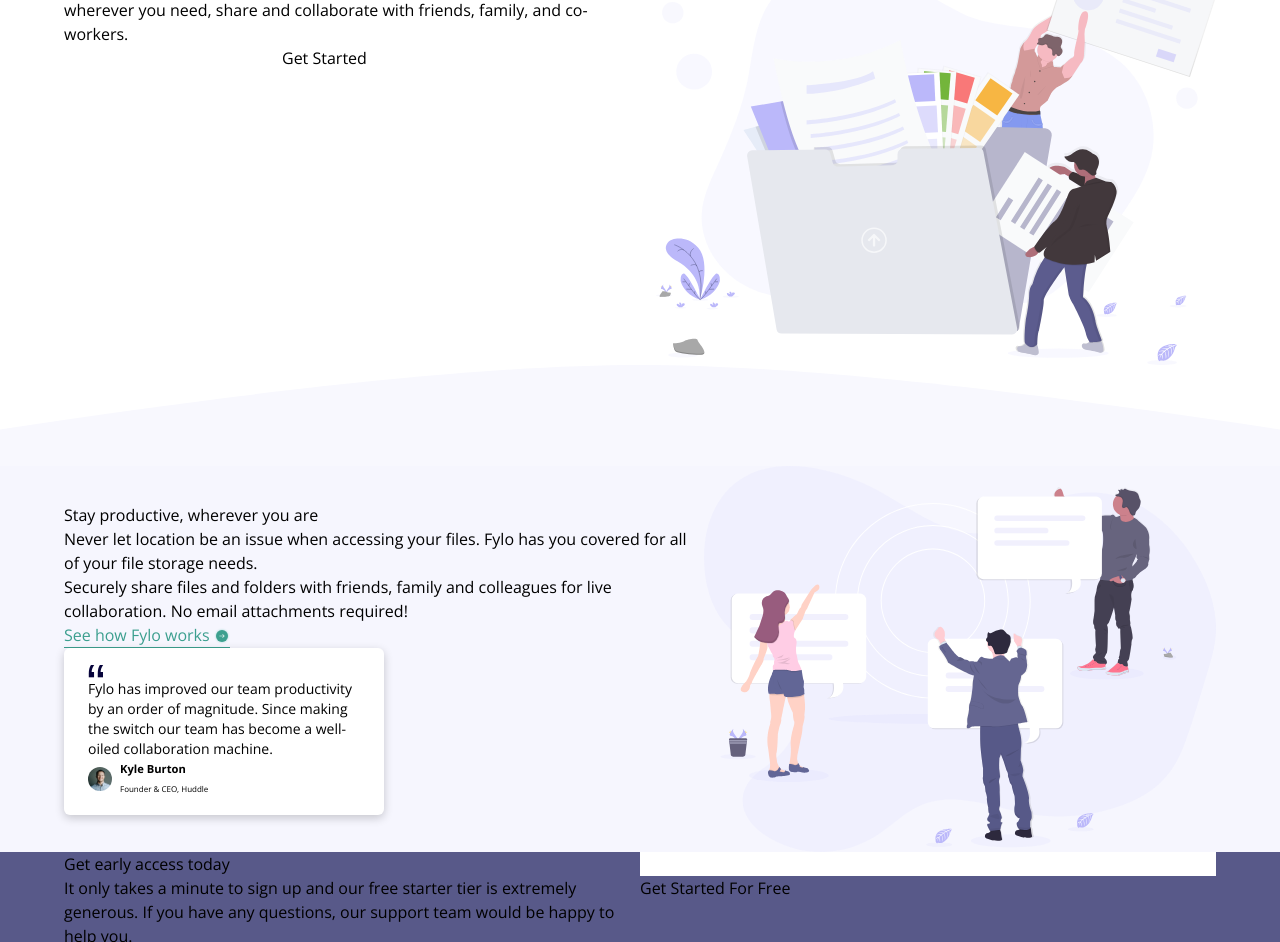
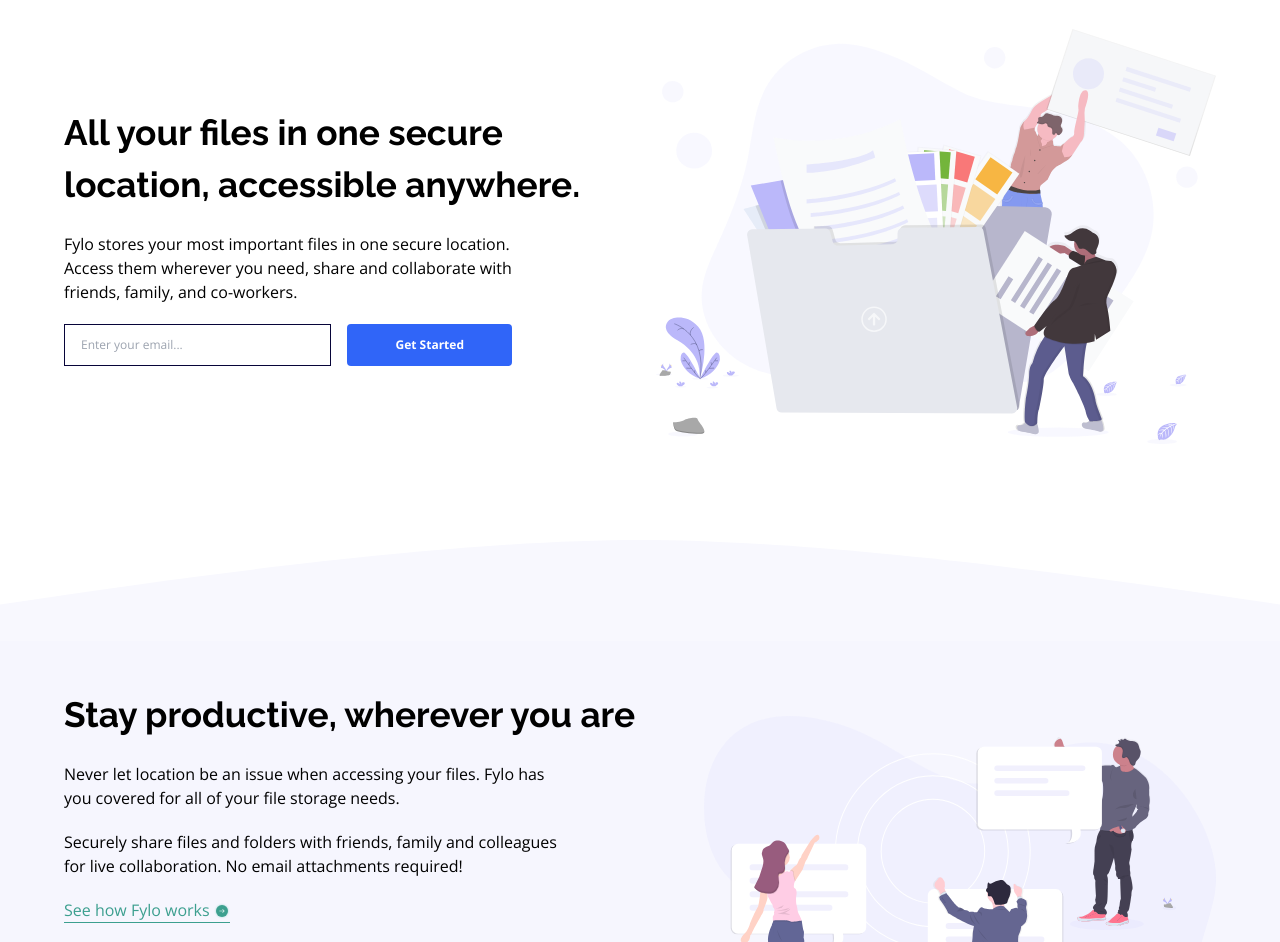
Before and after one commit to xup60521/Fylo-landing-page-with-two-column-layout, a website built with Vite: page index.html in a window 1280 px wide. Shown: the part 99-1041 px from the top of the page. Built offline with nearby package versions, Linux system fonts and the light colour scheme.

Commit message:
finish desktop styling

```diff
--- a/index.html
+++ b/index.html
@@ -12,39 +12,41 @@
 <body class="bg-white font-paragraph_sans">
     <!-- md:px-[5vw] -->
     <main class="w-full min-h-screen flex flex-col items-center">
-        <nav class="md:px-[5vw] flex items-center w-full gap-6">
-            <img src="/images/logo.svg" alt="logo" />
+        <nav class="md:px-[5vw] flex items-center w-full gap-12 py-8">
+            <img src="/images/logo.svg" alt="logo" class="h-8" />
             <div class="flex-grow"></div>
             <button class="text-c_Desaturated_Blue font-heading_btn_nav text-sm">Features</button>
             <button class="text-c_Desaturated_Blue font-heading_btn_nav text-sm">Team</button>
             <button class="text-c_Desaturated_Blue font-heading_btn_nav text-sm">Sign in</button>
         </nav>
-        <div class="w-full md:px-[5vw] grid grid-cols-2 gap-8">
-            <div class="flex flex-col">
-                <h1>All your files in one secure location, accessible anywhere.</h1>
-                <p>
+        <div class="w-full md:px-[5vw] grid grid-cols-2 gap-8 items-center py-8">
+            <div class="flex flex-col gap-5">
+                <h1 class="font-heading_btn_nav text-[2.2rem] font-bold md">All your files in one secure location,
+                    accessible anywhere.</h1>
+                <p class="pr-20">
                     Fylo stores your most important files in one secure location.
                     Access them wherever you need, share and collaborate with friends,
                     family, and co-workers.
                 </p>
-                <div class="flex gap-4">
-                    <input type="text">
-                    <button>Get Started</button>
+                <div class="flex gap-4 w-[80%]">
+                    <input placeholder="Enter your email..." type="text"
+                        class="min-w-0 border-[1px] border-c_Very_Dark_Blue px-4 py-3 text-xs flex-grow">
+                    <button class="text-xs bg-c_Bright_Blue text-white font-bold px-12 rounded">Get Started</button>
                 </div>
             </div>
             <div>
                 <img src="/images/illustration-1.svg" alt="">
             </div>
         </div>
-        <img src="/images/bg-curve-desktop.svg" alt="" class="w-full">
-        <div class="md:px-[5vw] bg-c_Light_Grayish_Blue w-full flex items-center">
-            <div class="flex flex-col flex-grow w-[60%]">
-                <h2>Stay productive, wherever you are</h2>
-                <p>
+        <img src="/images/bg-curve-desktop.svg" alt="" class="w-full mt-16">
+        <div class="md:px-[5vw] bg-c_Light_Grayish_Blue w-full flex items-center pt-12 pb-24">
+            <div class="flex flex-col flex-grow w-[60%] gap-5">
+                <h2 class="font-heading_btn_nav text-[2.2rem] font-bold">Stay productive, wherever you are</h2>
+                <p class="w-[80%]">
                     Never let location be an issue when accessing your files. Fylo has you
                     covered for all of your file storage needs.
                 </p>
-                <p>
+                <p class="w-[80%]">
                     Securely share files and folders with friends, family and colleagues for
                     live collaboration. No email attachments required!
                 </p>
@@ -52,37 +54,37 @@
                     class="flex items-center gap-1 text-c_Moderate_Cyan border-b-[1px] w-fit border-c_Moderate_Cyan">See
                     how Fylo works <img src="/images/icon-arrow.svg" alt="" class="translate-y-[1px]"></button>
                 <div
-                    class="bg-white rounded-md shadow-[0_3px_10px_rgb(0,0,0,0.2)] px-6 py-4 flex flex-col md:max-w-[20rem] text-sm">
-                    <img src="/images/icon-quotes.svg" class="w-4" alt="">
-                    <p>
+                    class="bg-white rounded-md shadow-[0_3px_10px_rgb(0,0,0,0.2)] mt-4 px-6 py-4 flex flex-col md:max-w-[18rem] text-sm gap-3">
+                    <img src="/images/icon-quotes.svg" class="w-3 translate-y-1" alt="">
+                    <p class="text-xs leading-5">
                         Fylo has improved our team productivity by an order of magnitude. Since
                         making the switch our team has become a well-oiled collaboration machine.
                     </p>
                     <div class="flex items-center gap-2">
                         <img src="/images/avatar-testimonial.jpg" class="size-6 rounded-full" alt="">
-                        <div class="flex flex-col">
-                            <span class="text-[0.7rem] font-bold">Kyle Burton</span>
-                            <span class="text-[0.5rem]">Founder & CEO, Huddle</span>
+                        <div class="flex flex-col gap-1">
+                            <span class="text-[0.7rem] leading-[0.7rem] font-bold">Kyle Burton</span>
+                            <span class="text-[0.5rem] leading-[0.5rem]">Founder & CEO, Huddle</span>
                         </div>
                     </div>
                 </div>
             </div>
             <img src="/images/illustration-2.svg" alt="" class="w-[40vw]">
         </div>
-        <div class="w-full bg-c_Desaturated_Blue grid grid-cols-2 md:px-[5vw]">
-            <div class="flex flex-col">
-                <h2>Get early access today</h2>
-                <p>
+        <div class="w-full bg-c_Desaturated_Blue grid grid-cols-2 md:px-[5vw] py-20">
+            <div class="flex flex-col gap-4">
+                <h2 class="font-heading_btn_nav text-white font-bold text-3xl">Get early access today</h2>
+                <p class="text-white w-[80%]">
                     It only takes a minute to sign up and our free starter tier is extremely generous.
                     If you have any questions, our support team would be happy to help you.
                 </p>
             </div>
-            <div class="flex flex-col">
-                <input type="text">
-                <button class="w-fit">Get Started For Free</button>
+            <div class="flex flex-col pl-12 gap-3">
+                <input type="text" class="w-[80%] text-xs py-3 px-4 rounded outline-none" placeholder="email@example.com" />
+                <button class="w-fit bg-c_Bright_Blue text-white text-xs py-3 px-6 rounded shadow-[0_3px_10px_rgb(0,0,0,0.2)]">Get Started For Free</button>
             </div>
         </div>
-        <footer class="flex flex-col bg-c_Very_Dark_Blue w-full md:px-[5vw] text-xs">
+        <footer class="flex flex-col bg-c_Very_Dark_Blue w-full md:px-[5vw] text-xs py-20 gap-6">
             <div>
                 <img src="/images/logo.svg" alt="" class="h-8 aspect-auto brightness-0 invert">
             </div>
@@ -145,7 +147,8 @@
                     <button class="text-white text-left">Terms</button>
                     <button class="text-white text-left">Privacy</button>
                 </div>
-                <div class="flex md:items-start items-center md:w-fit w-full md:justify-normal justify-center gap-2 md:py-0 pt-8">
+                <div
+                    class="flex md:items-start items-center md:w-fit w-full md:justify-normal justify-center gap-2 md:py-0 pt-8">
                     <div role="button"
                         class="size-6 cursor-pointer transition flex items-center justify-center rounded-full border-[1px] border-white">
                         <svg class="size-3" viewBox="-5 0 20 20" version="1.1" xmlns="http://www.w3.org/2000/svg"
```
